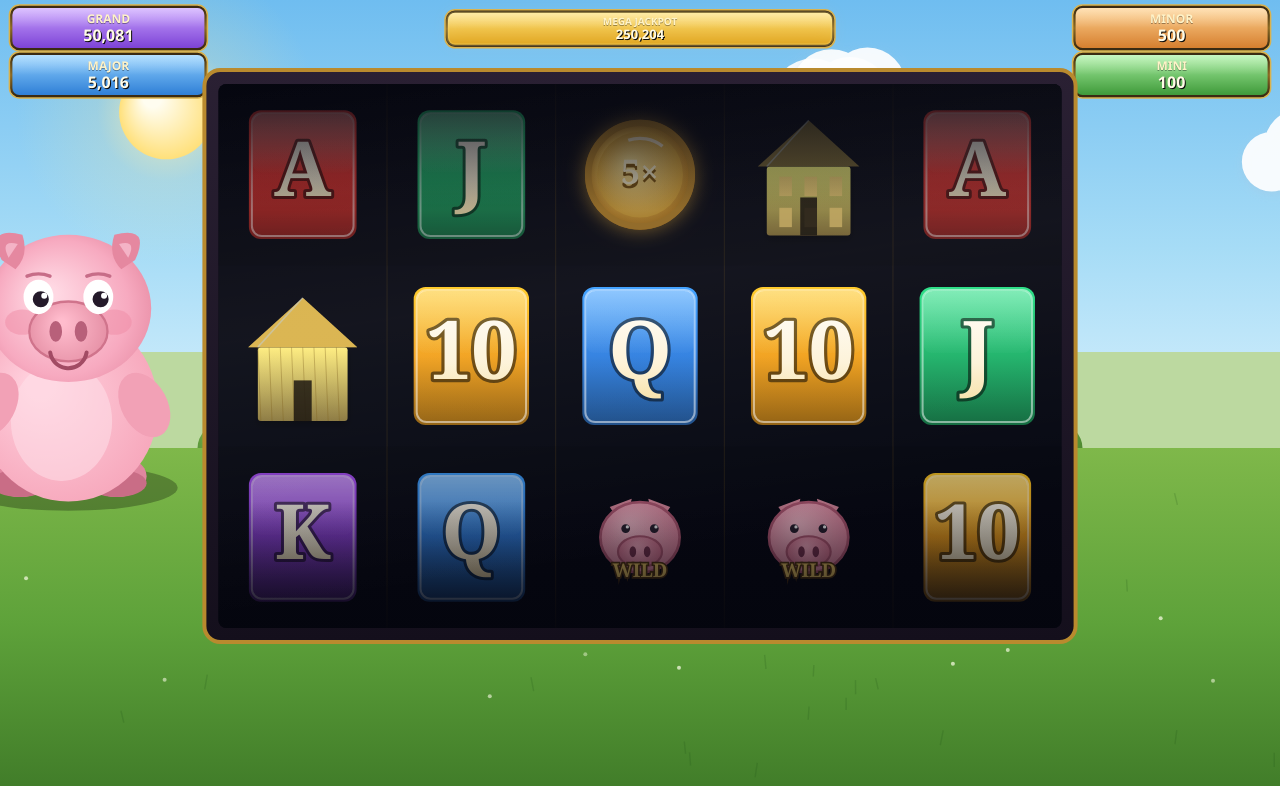
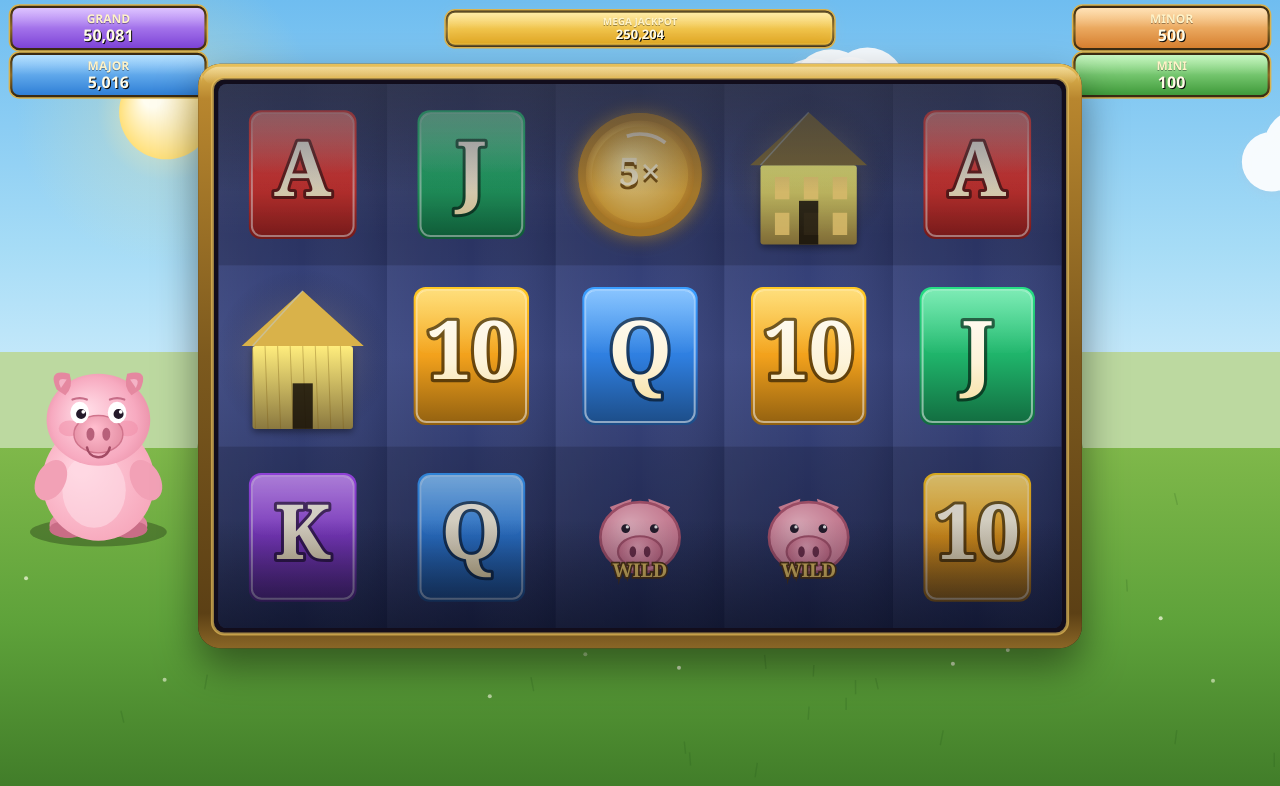
Before and after one commit to customerservice-prog/slot-machine, a website: page index.html in a window 1280 px wide. Drawn offline with Linux system fonts and the light colour scheme; animation ran at ten frames a second.

Commit message:
Update index.html

```diff
--- a/index.html
+++ b/index.html
@@ -285,8 +285,8 @@ var wolf={ state:"IDLE", t:0, lean:0, blink:0, mouth:0 };
 function setWolf(s){ wolf.state=s; wolf.t=0; }
 function drawWolf(t){
   var g=geom();
-  var wx=g.gx-Math.min(150,g.gx*0.85), wy=g.gy+g.gh*0.42, sc=Math.min(1.15, g.gh/380);
-  if(wx<40) wx=40;
+  var sc=Math.min(0.72, g.gh/560); var wx=g.gx-Math.min(120,g.gx*0.62), wy=g.gy+g.gh*0.62;
+  if(wx<24) wx=24;
   wolf.t+=1;
   var lean = wolf.state==="ANTIC"? Math.sin(t*0.004)*5+6 : (wolf.state==="HUFF"? 10 : (wolf.state==="WATCH_REEL"||wolf.state==="WATCHING"? 4 : 0));
   var bob = Math.sin(t*0.0015)*3;
@@ -361,17 +361,17 @@ function drawSymbol(id, x, y, w, h, glow, scale){
     var lg=cx.createLinearGradient(cxp,cyp-rh,cxp,cyp+rh); lg.addColorStop(0,"#ffffff"); lg.addColorStop(0.55,"#fdf3d8"); lg.addColorStop(1,"#f3d68a");
     cx.fillStyle=lg; cx.fillText(s.n, cxp, cyp);
   } else if(id==="STRAW"||id==="WOOD"||id==="BRICK"){
-    drawHouse(id,cxp,cyp,rw,rh,s.c);
+    warmBack(cxp,cyp,rw,rh,"#ffcf7a",0.28); drawHouse(id,cxp,cyp,rw*1.12,rh*1.12,s.c);
   } else if(id==="PIG"){
     drawPig(cxp,cyp,rw,rh);
   } else if(id==="MANS"){
-    drawHouse("MANS",cxp,cyp,rw,rh,s.c);
+    warmBack(cxp,cyp,rw,rh,"#ffe08a",0.42); drawHouse("MANS",cxp,cyp,rw*1.15,rh*1.15,s.c);
   } else if(id==="WILD"){
     drawWildWolf(cxp,cyp,rw,rh);
   } else if(id==="SCAT"){
     drawSawSym(cxp,cyp,rw,rh);
   } else if(id==="COIN"){
-    drawCoin(cxp,cyp,rw,rh);
+    warmBack(cxp,cyp,rw,rh,"#ffd23a",0.5); drawCoin(cxp,cyp,rw*1.12,rh*1.12);
   }
   cx.restore();
 }
@@ -868,28 +868,50 @@ function drawReels(t){
   var g=geom();
   updateReels(performance.now());
   cx.save();
-  var fx=g.gx-14, fy=g.gy-14, fw=g.gw+28, fh=g.gh+28;
-  var cg=cx.createLinearGradient(fx,fy,fx,fy+fh); cg.addColorStop(0,"#2a2033"); cg.addColorStop(1,"#140f1c");
-  cx.fillStyle=cg; roundRect(fx,fy,fw,fh,16); cx.fill();
-  // cabinet light state ring
-  var lit = antic.active? "rgba(120,170,255,"+(0.4+0.4*Math.sin(t*0.02))+")"
-          : (G.state==="SPINNING"? "rgba(255,207,92,"+(0.3+0.2*Math.sin(t*0.01-r*0.5))+")"
-          : "rgba(185,138,46,0.9)");
-  cx.strokeStyle= antic.active? lit : "#b98a2e"; cx.lineWidth=4; roundRect(fx,fy,fw,fh,16); cx.stroke();
-  if(antic.active){ cx.save(); cx.strokeStyle="rgba(120,180,255,0.5)"; cx.lineWidth=8; cx.shadowColor="#6fa8ff"; cx.shadowBlur=24; roundRect(fx,fy,fw,fh,16); cx.stroke(); cx.restore(); }
-  cx.fillStyle="rgba(6,8,18,0.92)"; roundRect(g.gx,g.gy,g.gw,g.gh,8); cx.fill();
+  // ---- CABINET: sculpted multi-layer frame ----
+  var bez=Math.max(16,g.cw*0.12);
+  var fx=g.gx-bez, fy=g.gy-bez, fw=g.gw+bez*2, fh=g.gh+bez*2;
+  // contact shadow into the world
+  cx.save(); cx.shadowColor="rgba(0,0,0,0.45)"; cx.shadowBlur=40; cx.shadowOffsetY=18;
+  cx.fillStyle="#241a10"; roundRect(fx,fy,fw,fh,22); cx.fill(); cx.restore();
+  // outer wood/gold bevel
+  var og=cx.createLinearGradient(fx,fy,fx,fy+fh);
+  og.addColorStop(0,"#e8c15a"); og.addColorStop(0.06,"#b8862e"); og.addColorStop(0.5,"#7d5a1e"); og.addColorStop(0.94,"#5c4015"); og.addColorStop(1,"#8a6626");
+  cx.fillStyle=og; roundRect(fx,fy,fw,fh,22); cx.fill();
+  // top highlight sheen on frame
+  var sh=cx.createLinearGradient(fx,fy,fx,fy+bez); sh.addColorStop(0,"rgba(255,245,210,0.6)"); sh.addColorStop(1,"rgba(255,245,210,0)");
+  cx.fillStyle=sh; roundRect(fx+3,fy+3,fw-6,bez,18); cx.fill();
+  // inner dark trim groove
+  var tg=g.gx-6, tgy=g.gy-6;
+  cx.fillStyle="#120d1c"; roundRect(tg,tgy,g.gw+12,g.gh+12,12); cx.fill();
+  // light state ring on inner trim
+  var lit = antic.active? "rgba(120,170,255,"+(0.5+0.4*Math.sin(t*0.02))+")"
+          : (G.state==="SPINNING"? "rgba(255,207,92,"+(0.35+0.25*Math.sin(t*0.01))+")" : "rgba(230,190,90,0.7)");
+  cx.strokeStyle=lit; cx.lineWidth=3; roundRect(tg,tgy,g.gw+12,g.gh+12,12); cx.stroke();
+  if(antic.active){ cx.save(); cx.strokeStyle="rgba(120,180,255,0.5)"; cx.lineWidth=8; cx.shadowColor="#6fa8ff"; cx.shadowBlur=24; roundRect(tg,tgy,g.gw+12,g.gh+12,12); cx.stroke(); cx.restore(); }
+  // ---- REEL WINDOW: purposeful lit navy backdrop (NOT a black overlay) ----
+  var wg=cx.createLinearGradient(0,g.gy,0,g.gy+g.gh);
+  wg.addColorStop(0,"#2b3566"); wg.addColorStop(0.5,"#3a4680"); wg.addColorStop(1,"#232c55");
+  cx.fillStyle=wg; roundRect(g.gx,g.gy,g.gw,g.gh,8); cx.fill();
   cx.save(); roundRect(g.gx,g.gy,g.gw,g.gh,8); cx.clip();
+  // per-reel strip shading bands (gives 5 distinct reel-strip feel, hides grid look)
+  for(var rb=0;rb<5;rb++){
+    var bx=g.gx+rb*g.cw;
+    var band=cx.createLinearGradient(bx,0,bx+g.cw,0);
+    band.addColorStop(0,"rgba(255,255,255,0.05)"); band.addColorStop(0.5,"rgba(255,255,255,0)"); band.addColorStop(1,"rgba(0,0,0,0.10)");
+    cx.fillStyle=band; cx.fillRect(bx,g.gy,g.cw,g.gh);
+  }
   for(var r=0;r<5;r++){
     var rx=g.gx+r*g.cw;
     var reel=reels[r];
     var nud=reel.nudge||0, spr=reel.spring||0;
     if(reel.phase==="spin"||reel.phase==="nudge"){
-      var strip=STRIPS[r], blur=reel.phase==="spin"?0.42:0.85;
+      var strip=STRIPS[r], blur=reel.phase==="spin"?0.55:0.9;
       for(var k=-1;k<4;k++){
         var idx=((reel.pos+k)%strip.length+strip.length)%strip.length;
         var yy=g.gy + k*g.ch + reel.blurOff + nud;
         cx.globalAlpha=blur;
-        drawSymbolDepth(strip[idx], rx, yy, g.cw, g.ch, 0, 0.96, g);
+        drawSymbolDepth(strip[idx], rx, yy, g.cw, g.ch, 0, 0.98, g);
       }
       cx.globalAlpha=1;
     } else {
@@ -901,24 +923,31 @@ function drawReels(t){
         drawSymbolDepth(symAt(r,row), rx, g.gy+row*g.ch + spr, g.cw, g.ch, glow, sc, g);
       }
     }
-    if(r>0){ cx.strokeStyle="rgba(185,138,46,0.15)"; cx.lineWidth=1; cx.beginPath(); cx.moveTo(rx,g.gy); cx.lineTo(rx,g.gy+g.gh); cx.stroke(); }
   }
   cx.restore();
-  // top & bottom cylindrical fades
-  var tf=cx.createLinearGradient(0,g.gy,0,g.gy+g.ch*0.7); tf.addColorStop(0,"rgba(4,5,14,0.85)"); tf.addColorStop(1,"rgba(4,5,14,0)");
-  cx.fillStyle=tf; cx.fillRect(g.gx,g.gy,g.gw,g.ch*0.7);
-  var bf=cx.createLinearGradient(0,g.gy+g.gh-g.ch*0.7,0,g.gy+g.gh); bf.addColorStop(0,"rgba(4,5,14,0)"); bf.addColorStop(1,"rgba(4,5,14,0.85)");
-  cx.fillStyle=bf; cx.fillRect(g.gx,g.gy+g.gh-g.ch*0.7,g.gw,g.ch*0.7);
-  var sweep=(t*0.06)%(g.gw*2)-g.gw*0.5;
-  var sg=cx.createLinearGradient(g.gx+sweep,g.gy,g.gx+sweep+80,g.gy+g.gh);
-  sg.addColorStop(0,"rgba(255,255,255,0)"); sg.addColorStop(0.5,"rgba(255,255,255,0.05)"); sg.addColorStop(1,"rgba(255,255,255,0)");
-  cx.fillStyle=sg; roundRect(g.gx,g.gy,g.gw,g.gh,8); cx.fill();
+  // soft top & bottom cylindrical depth (lighter than before)
+  var tf=cx.createLinearGradient(0,g.gy,0,g.gy+g.ch*0.6); tf.addColorStop(0,"rgba(10,14,34,0.55)"); tf.addColorStop(1,"rgba(10,14,34,0)");
+  cx.fillStyle=tf; cx.fillRect(g.gx,g.gy,g.gw,g.ch*0.6);
+  var bf=cx.createLinearGradient(0,g.gy+g.gh-g.ch*0.6,0,g.gy+g.gh); bf.addColorStop(0,"rgba(10,14,34,0)"); bf.addColorStop(1,"rgba(10,14,34,0.55)");
+  cx.fillStyle=bf; cx.fillRect(g.gx,g.gy+g.gh-g.ch*0.6,g.gw,g.ch*0.6);
+  // inner top gloss (glass)
+  var gl=cx.createLinearGradient(0,g.gy,0,g.gy+g.gh*0.28); gl.addColorStop(0,"rgba(255,255,255,0.10)"); gl.addColorStop(1,"rgba(255,255,255,0)");
+  cx.fillStyle=gl; roundRect(g.gx,g.gy,g.gw,g.gh*0.28,8); cx.fill();
+  cx.restore();
+}
+function warmBack(cx0,cy0,rw,rh,col,a){
+  cx.save();
+  var rr=Math.max(rw,rh)*1.25;
+  var rg=cx.createRadialGradient(cx0,cy0,rr*0.15,cx0,cy0,rr);
+  rg.addColorStop(0,col); rg.addColorStop(1,"rgba(0,0,0,0)");
+  cx.globalAlpha=a; cx.fillStyle=rg;
+  cx.beginPath(); cx.arc(cx0,cy0,rr,0,6.2832); cx.fill();
   cx.restore();
 }
 function drawSymbolDepth(id,x,y,w,h,glow,scale,g){
   // cylindrical darkening based on vertical distance from center row
   var cyc=g.gy+g.gh/2, sy=y+h/2, d=Math.abs(sy-cyc)/(g.gh/2);
-  var dark=Math.min(0.55, d*d*0.6);
+  var dark=Math.min(0.32, d*d*0.38);
   var ds=scale*(1-d*0.10);
   drawSymbol(id,x,y,w,h,glow,ds);
   if(dark>0){ cx.save(); cx.globalAlpha=dark; cx.fillStyle="#04050e"; cx.fillRect(x,y,w,h); cx.restore(); }
```
